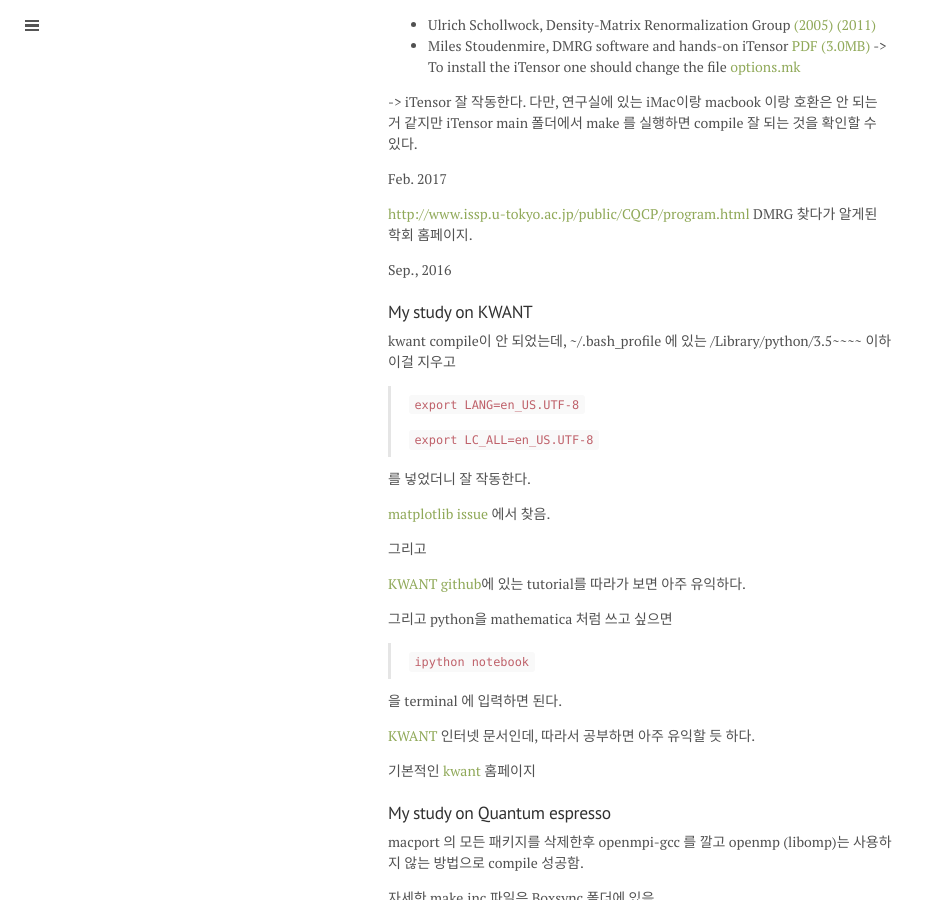
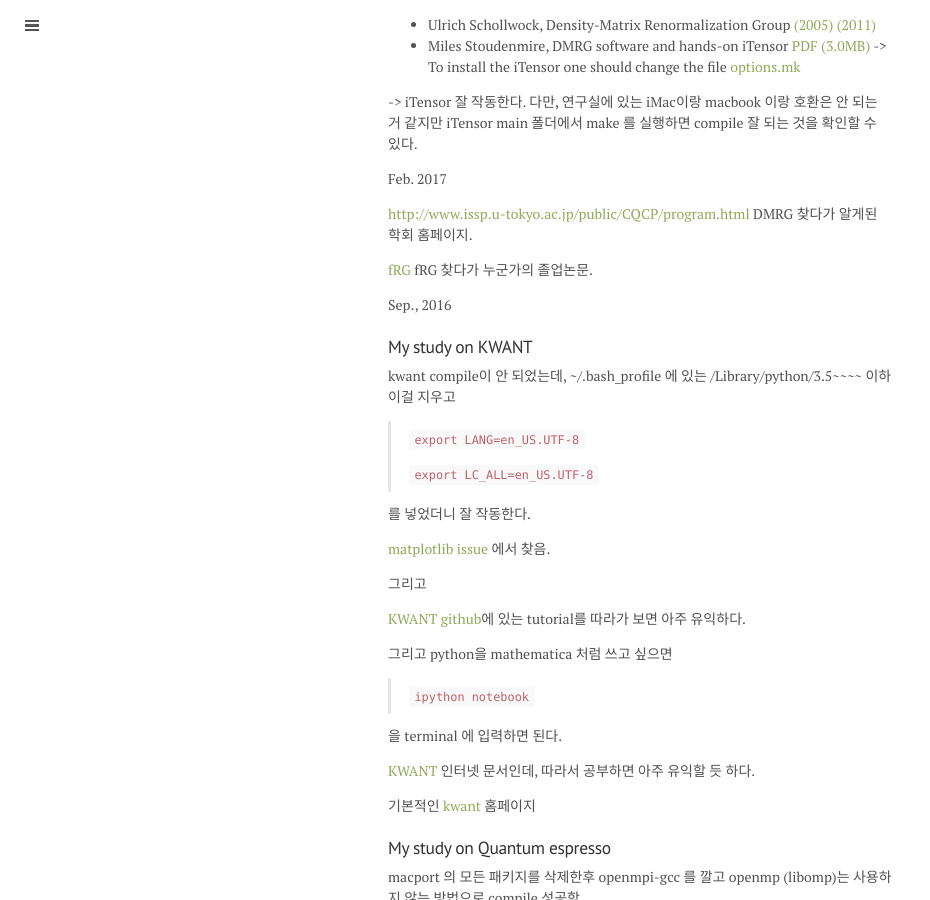
Before and after one commit to qkrwlsghdcjsworlt/work, a Jekyll site: the page built from tremblay.md, in a window 1280 px wide and 900 px high, scrolled down 1152 px. Shown: the whole window, without its empty margins (0-930 px from the left). Built offline with Jekyll 4.4.1, drawn with Linux system fonts in a browser that asks for light colours; formulas are drawn with MathJax 3.

Commit message:
“update”

```diff
--- a/tremblay.md
+++ b/tremblay.md
@@ -69,6 +69,9 @@
 [http://www.issp.u-tokyo.ac.jp/public/CQCP/program.html](http://www.issp.u-tokyo.ac.jp/public/CQCP/program.html)  DMRG 찾다가 알게된 학회 홈페이지.
 
 
+[fRG]({{ site.baseurl }}/public/tremblay/fRG.pdf) fRG 찾다가 누군가의 졸업논문.
+
+
 
 Sep., 2016
 
```
Also changed, not shown: 3 other files.
